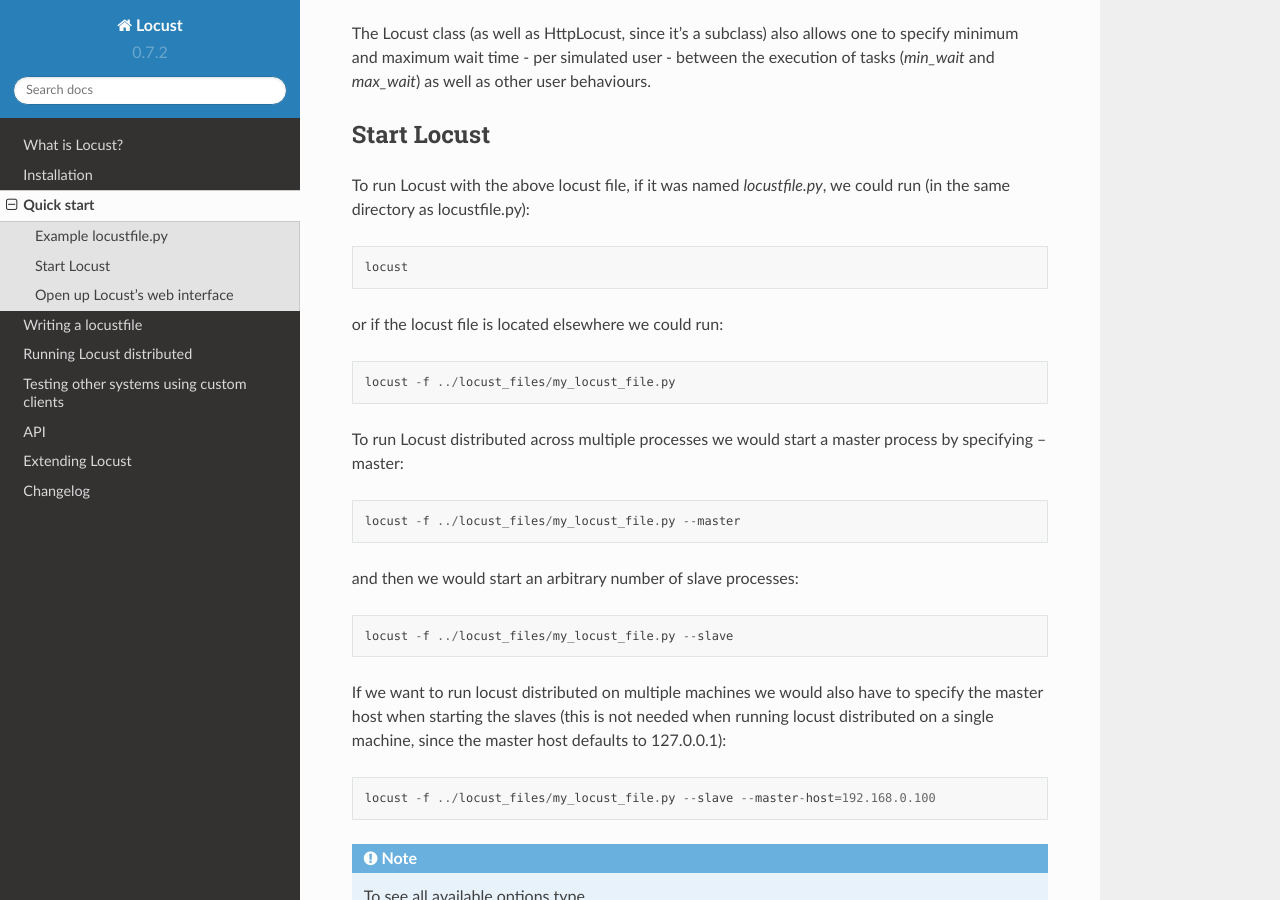
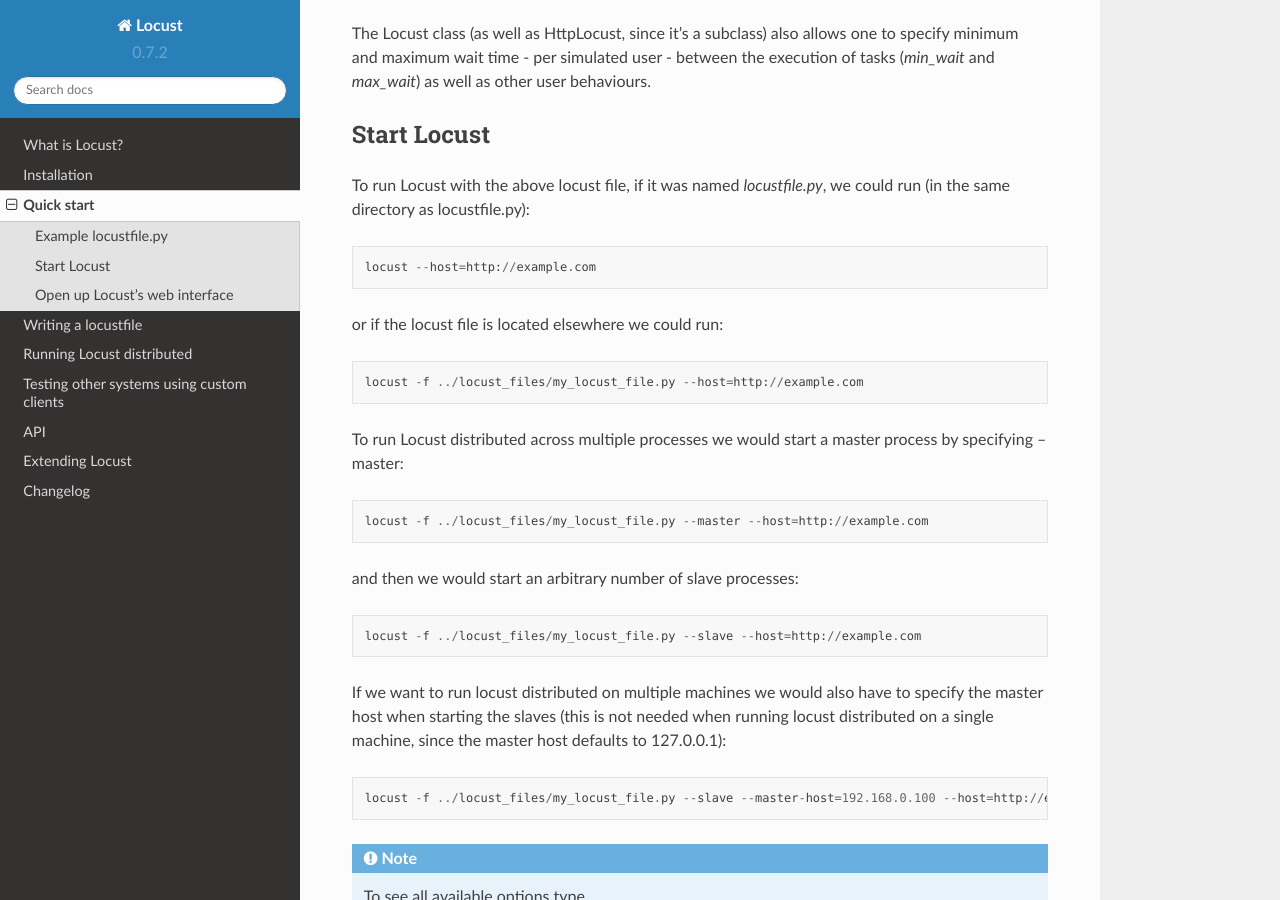
Before and after one commit to locustio/locust, a Sphinx documentation site: the page built from docs/quickstart.rst, in a window 1280 px wide and 900 px high, scrolled down 1356 px. Built offline with Sphinx 7.4.7 and the Read the Docs theme 2.0.0, drawn with Linux system fonts in a browser that asks for light colours.

Commit message:
add host cli arg to quickstart

```diff
--- a/docs/quickstart.rst
+++ b/docs/quickstart.rst
@@ -77,25 +77,25 @@
 To run Locust with the above locust file, if it was named *locustfile.py*, we could run
 (in the same directory as locustfile.py)::
 
-    locust
+    locust --host=http://example.com
 
 or if the locust file is located elsewhere we could run::
 
-    locust -f ../locust_files/my_locust_file.py
+    locust -f ../locust_files/my_locust_file.py --host=http://example.com
 
 To run Locust distributed across multiple processes we would start a master process by specifying --master::
 
-    locust -f ../locust_files/my_locust_file.py --master
+    locust -f ../locust_files/my_locust_file.py --master --host=http://example.com
 
 and then we would start an arbitrary number of slave processes::
 
-    locust -f ../locust_files/my_locust_file.py --slave
+    locust -f ../locust_files/my_locust_file.py --slave --host=http://example.com
 
 If we want to run locust distributed on multiple machines we would also have to specify the master host when
 starting the slaves (this is not needed when running locust distributed on a single machine, since the master
 host defaults to 127.0.0.1)::
 
-    locust -f ../locust_files/my_locust_file.py --slave --master-host=192.168.0.100
+    locust -f ../locust_files/my_locust_file.py --slave --master-host=192.168.0.100 --host=http://example.com
 
 .. note::
 
```
